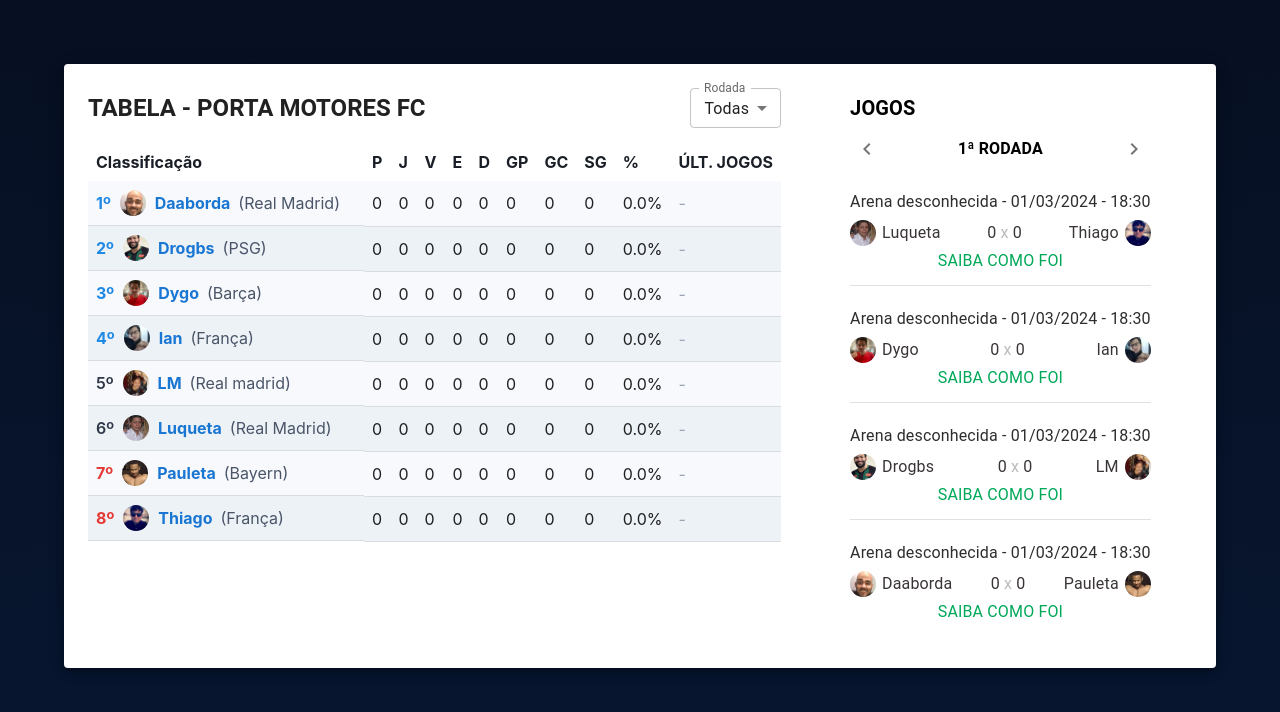
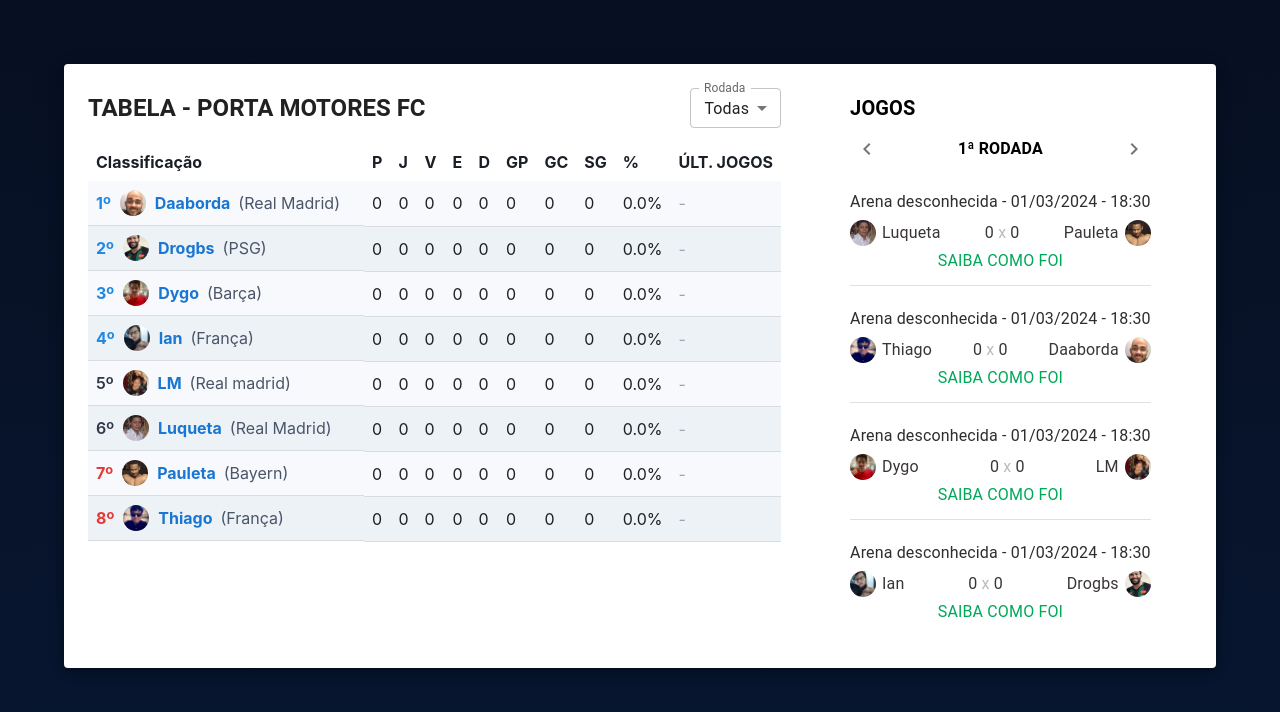
Before and after one commit to Lucasds98/eafc-portal-motores, a React (Vite) app: page / in a window 1280 px wide. Shown: the top 712 px of the page. Built offline with nearby package versions, Linux system fonts and the light colour scheme; the HTML template or start-up script is replaced by a standard one.

Commit message:
'ajuste'

```diff
--- a/src/data/games.js
+++ b/src/data/games.js
@@ -1,51 +1,93 @@
 export const games = [
-  // RODADA 1
-  {
-    id: 'r1-j1',
-    rdd: 1,
-    timeA: 1,
-    timeB: 2,
-    golsA: 0,
-    golsB: 0,
-    status: 'pendente',
-    local: 'Arena desconhecida',
-    data: '2024-03-01',
-    hora: '18:30',
-  },
-  {
-    id: 'r1-j2',
-    rdd: 1,
-    timeA: 3,
-    timeB: 4,
-    golsA: 0,
-    golsB: 0,
-    status: 'pendente',
-    local: 'Arena desconhecida',
-    data: '2024-03-01',
-    hora: '18:30',
-  },
-  {
-    id: 'r1-j3',
-    rdd: 1,
-    timeA: 5,
-    timeB: 6,
-    golsA: 0,
-    golsB: 0,
-    status: 'pendente',
-    local: 'Arena desconhecida',
-    data: '2024-03-01',
-    hora: '18:30',
-  },
-  {
-    id: 'r1-j4',
-    rdd: 1,
-    timeA: 7,
-    timeB: 8,
-    golsA: 0,
-    golsB: 0,
-    status: 'pendente',
-    local: 'Arena desconhecida',
-    data: '2024-03-01',
-    hora: '18:30',
-  },
+  // =====================
+  // TURNO 1 — IDA
+  // =====================
+
+  // RDD 1
+  { id: 'r1-j1', rdd: 1, timeA: 1, timeB: 8, golsA: 0, golsB: 0, status: 'pendente', local: 'Arena desconhecida', data: '2024-03-01', hora: '18:30' },
+  { id: 'r1-j2', rdd: 1, timeA: 2, timeB: 7, golsA: 0, golsB: 0, status: 'pendente', local: 'Arena desconhecida', data: '2024-03-01', hora: '18:30' },
+  { id: 'r1-j3', rdd: 1, timeA: 3, timeB: 6, golsA: 0, golsB: 0, status: 'pendente', local: 'Arena desconhecida', data: '2024-03-01', hora: '18:30' },
+  { id: 'r1-j4', rdd: 1, timeA: 4, timeB: 5, golsA: 0, golsB: 0, status: 'pendente', local: 'Arena desconhecida', data: '2024-03-01', hora: '18:30' },
+
+  // RDD 2
+  { id: 'r2-j1', rdd: 2, timeA: 1, timeB: 7, golsA: 0, golsB: 0, status: 'pendente', local: 'Arena desconhecida', data: '2024-03-01', hora: '18:30' },
+  { id: 'r2-j2', rdd: 2, timeA: 8, timeB: 6, golsA: 0, golsB: 0, status: 'pendente', local: 'Arena desconhecida', data: '2024-03-01', hora: '18:30' },
+  { id: 'r2-j3', rdd: 2, timeA: 2, timeB: 5, golsA: 0, golsB: 0, status: 'pendente', local: 'Arena desconhecida', data: '2024-03-01', hora: '18:30' },
+  { id: 'r2-j4', rdd: 2, timeA: 3, timeB: 4, golsA: 0, golsB: 0, status: 'pendente', local: 'Arena desconhecida', data: '2024-03-01', hora: '18:30' },
+
+  // RDD 3
+  { id: 'r3-j1', rdd: 3, timeA: 1, timeB: 6, golsA: 0, golsB: 0, status: 'pendente', local: 'Arena desconhecida', data: '2024-03-01', hora: '18:30' },
+  { id: 'r3-j2', rdd: 3, timeA: 7, timeB: 5, golsA: 0, golsB: 0, status: 'pendente', local: 'Arena desconhecida', data: '2024-03-01', hora: '18:30' },
+  { id: 'r3-j3', rdd: 3, timeA: 8, timeB: 4, golsA: 0, golsB: 0, status: 'pendente', local: 'Arena desconhecida', data: '2024-03-01', hora: '18:30' },
+  { id: 'r3-j4', rdd: 3, timeA: 2, timeB: 3, golsA: 0, golsB: 0, status: 'pendente', local: 'Arena desconhecida', data: '2024-03-01', hora: '18:30' },
+
+  // RDD 4
+  { id: 'r4-j1', rdd: 4, timeA: 1, timeB: 5, golsA: 0, golsB: 0, status: 'pendente', local: 'Arena desconhecida', data: '2024-03-01', hora: '18:30' },
+  { id: 'r4-j2', rdd: 4, timeA: 6, timeB: 4, golsA: 0, golsB: 0, status: 'pendente', local: 'Arena desconhecida', data: '2024-03-01', hora: '18:30' },
+  { id: 'r4-j3', rdd: 4, timeA: 7, timeB: 3, golsA: 0, golsB: 0, status: 'pendente', local: 'Arena desconhecida', data: '2024-03-01', hora: '18:30' },
+  { id: 'r4-j4', rdd: 4, timeA: 8, timeB: 2, golsA: 0, golsB: 0, status: 'pendente', local: 'Arena desconhecida', data: '2024-03-01', hora: '18:30' },
+
+  // RDD 5
+  { id: 'r5-j1', rdd: 5, timeA: 1, timeB: 4, golsA: 0, golsB: 0, status: 'pendente', local: 'Arena desconhecida', data: '2024-03-01', hora: '18:30' },
+  { id: 'r5-j2', rdd: 5, timeA: 5, timeB: 3, golsA: 0, golsB: 0, status: 'pendente', local: 'Arena desconhecida', data: '2024-03-01', hora: '18:30' },
+  { id: 'r5-j3', rdd: 5, timeA: 6, timeB: 2, golsA: 0, golsB: 0, status: 'pendente', local: 'Arena desconhecida', data: '2024-03-01', hora: '18:30' },
+  { id: 'r5-j4', rdd: 5, timeA: 7, timeB: 8, golsA: 0, golsB: 0, status: 'pendente', local: 'Arena desconhecida', data: '2024-03-01', hora: '18:30' },
+
+  // RDD 6
+  { id: 'r6-j1', rdd: 6, timeA: 1, timeB: 3, golsA: 0, golsB: 0, status: 'pendente', local: 'Arena desconhecida', data: '2024-03-01', hora: '18:30' },
+  { id: 'r6-j2', rdd: 6, timeA: 4, timeB: 2, golsA: 0, golsB: 0, status: 'pendente', local: 'Arena desconhecida', data: '2024-03-01', hora: '18:30' },
+  { id: 'r6-j3', rdd: 6, timeA: 5, timeB: 8, golsA: 0, golsB: 0, status: 'pendente', local: 'Arena desconhecida', data: '2024-03-01', hora: '18:30' },
+  { id: 'r6-j4', rdd: 6, timeA: 6, timeB: 7, golsA: 0, golsB: 0, status: 'pendente', local: 'Arena desconhecida', data: '2024-03-01', hora: '18:30' },
+
+  // RDD 7
+  { id: 'r7-j1', rdd: 7, timeA: 1, timeB: 2, golsA: 0, golsB: 0, status: 'pendente', local: 'Arena desconhecida', data: '2024-03-01', hora: '18:30' },
+  { id: 'r7-j2', rdd: 7, timeA: 3, timeB: 8, golsA: 0, golsB: 0, status: 'pendente', local: 'Arena desconhecida', data: '2024-03-01', hora: '18:30' },
+  { id: 'r7-j3', rdd: 7, timeA: 4, timeB: 7, golsA: 0, golsB: 0, status: 'pendente', local: 'Arena desconhecida', data: '2024-03-01', hora: '18:30' },
+  { id: 'r7-j4', rdd: 7, timeA: 5, timeB: 6, golsA: 0, golsB: 0, status: 'pendente', local: 'Arena desconhecida', data: '2024-03-01', hora: '18:30' },
+
+  // =====================
+  // TURNO 2 — VOLTA (MANDO INVERTIDO)
+  // =====================
+
+  // RDD 8
+  { id: 'r8-j1', rdd: 8, timeA: 8, timeB: 1, golsA: 0, golsB: 0, status: 'pendente', local: 'Arena desconhecida', data: '2024-03-01', hora: '18:30' },
+  { id: 'r8-j2', rdd: 8, timeA: 7, timeB: 2, golsA: 0, golsB: 0, status: 'pendente', local: 'Arena desconhecida', data: '2024-03-01', hora: '18:30' },
+  { id: 'r8-j3', rdd: 8, timeA: 6, timeB: 3, golsA: 0, golsB: 0, status: 'pendente', local: 'Arena desconhecida', data: '2024-03-01', hora: '18:30' },
+  { id: 'r8-j4', rdd: 8, timeA: 5, timeB: 4, golsA: 0, golsB: 0, status: 'pendente', local: 'Arena desconhecida', data: '2024-03-01', hora: '18:30' },
+
+  // RDD 9
+  { id: 'r9-j1', rdd: 9, timeA: 7, timeB: 1, golsA: 0, golsB: 0, status: 'pendente', local: 'Arena desconhecida', data: '2024-03-01', hora: '18:30' },
+  { id: 'r9-j2', rdd: 9, timeA: 6, timeB: 8, golsA: 0, golsB: 0, status: 'pendente', local: 'Arena desconhecida', data: '2024-03-01', hora: '18:30' },
+  { id: 'r9-j3', rdd: 9, timeA: 5, timeB: 2, golsA: 0, golsB: 0, status: 'pendente', local: 'Arena desconhecida', data: '2024-03-01', hora: '18:30' },
+  { id: 'r9-j4', rdd: 9, timeA: 4, timeB: 3, golsA: 0, golsB: 0, status: 'pendente', local: 'Arena desconhecida', data: '2024-03-01', hora: '18:30' },
+
+  // RDD 10
+  { id: 'r10-j1', rdd: 10, timeA: 6, timeB: 1, golsA: 0, golsB: 0, status: 'pendente', local: 'Arena desconhecida', data: '2024-03-01', hora: '18:30' },
+  { id: 'r10-j2', rdd: 10, timeA: 5, timeB: 7, golsA: 0, golsB: 0, status: 'pendente', local: 'Arena desconhecida', data: '2024-03-01', hora: '18:30' },
+  { id: 'r10-j3', rdd: 10, timeA: 4, timeB: 8, golsA: 0, golsB: 0, status: 'pendente', local: 'Arena desconhecida', data: '2024-03-01', hora: '18:30' },
+  { id: 'r10-j4', rdd: 10, timeA: 3, timeB: 2, golsA: 0, golsB: 0, status: 'pendente', local: 'Arena desconhecida', data: '2024-03-01', hora: '18:30' },
+
+  // RDD 11
+  { id: 'r11-j1', rdd: 11, timeA: 5, timeB: 1, golsA: 0, golsB: 0, status: 'pendente', local: 'Arena desconhecida', data: '2024-03-01', hora: '18:30' },
+  { id: 'r11-j2', rdd: 11, timeA: 4, timeB: 6, golsA: 0, golsB: 0, status: 'pendente', local: 'Arena desconhecida', data: '2024-03-01', hora: '18:30' },
+  { id: 'r11-j3', rdd: 11, timeA: 3, timeB: 7, golsA: 0, golsB: 0, status: 'pendente', local: 'Arena desconhecida', data: '2024-03-01', hora: '18:30' },
+  { id: 'r11-j4', rdd: 11, timeA: 2, timeB: 8, golsA: 0, golsB: 0, status: 'pendente', local: 'Arena desconhecida', data: '2024-03-01', hora: '18:30' },
+
+  // RDD 12
+  { id: 'r12-j1', rdd: 12, timeA: 4, timeB: 1, golsA: 0, golsB: 0, status: 'pendente', local: 'Arena desconhecida', data: '2024-03-01', hora: '18:30' },
+  { id: 'r12-j2', rdd: 12, timeA: 3, timeB: 5, golsA: 0, golsB: 0, status: 'pendente', local: 'Arena desconhecida', data: '2024-03-01', hora: '18:30' },
+  { id: 'r12-j3', rdd: 12, timeA: 2, timeB: 6, golsA: 0, golsB: 0, status: 'pendente', local: 'Arena desconhecida', data: '2024-03-01', hora: '18:30' },
+  { id: 'r12-j4', rdd: 12, timeA: 8, timeB: 7, golsA: 0, golsB: 0, status: 'pendente', local: 'Arena desconhecida', data: '2024-03-01', hora: '18:30' },
+
+  // RDD 13
+  { id: 'r13-j1', rdd: 13, timeA: 3, timeB: 1, golsA: 0, golsB: 0, status: 'pendente', local: 'Arena desconhecida', data: '2024-03-01', hora: '18:30' },
+  { id: 'r13-j2', rdd: 13, timeA: 2, timeB: 4, golsA: 0, golsB: 0, status: 'pendente', local: 'Arena desconhecida', data: '2024-03-01', hora: '18:30' },
+  { id: 'r13-j3', rdd: 13, timeA: 8, timeB: 5, golsA: 0, golsB: 0, status: 'pendente', local: 'Arena desconhecida', data: '2024-03-01', hora: '18:30' },
+  { id: 'r13-j4', rdd: 13, timeA: 7, timeB: 6, golsA: 0, golsB: 0, status: 'pendente', local: 'Arena desconhecida', data: '2024-03-01', hora: '18:30' },
+
+  // RDD 14
+  { id: 'r14-j1', rdd: 14, timeA: 2, timeB: 1, golsA: 0, golsB: 0, status: 'pendente', local: 'Arena desconhecida', data: '2024-03-01', hora: '18:30' },
+  { id: 'r14-j2', rdd: 14, timeA: 8, timeB: 3, golsA: 0, golsB: 0, status: 'pendente', local: 'Arena desconhecida', data: '2024-03-01', hora: '18:30' },
+  { id: 'r14-j3', rdd: 14, timeA: 7, timeB: 4, golsA: 0, golsB: 0, status: 'pendente', local: 'Arena desconhecida', data: '2024-03-01', hora: '18:30' },
+  { id: 'r14-j4', rdd: 14, timeA: 6, timeB: 5, golsA: 0, golsB: 0, status: 'pendente', local: 'Arena desconhecida', data: '2024-03-01', hora: '18:30' },
 ];
```
